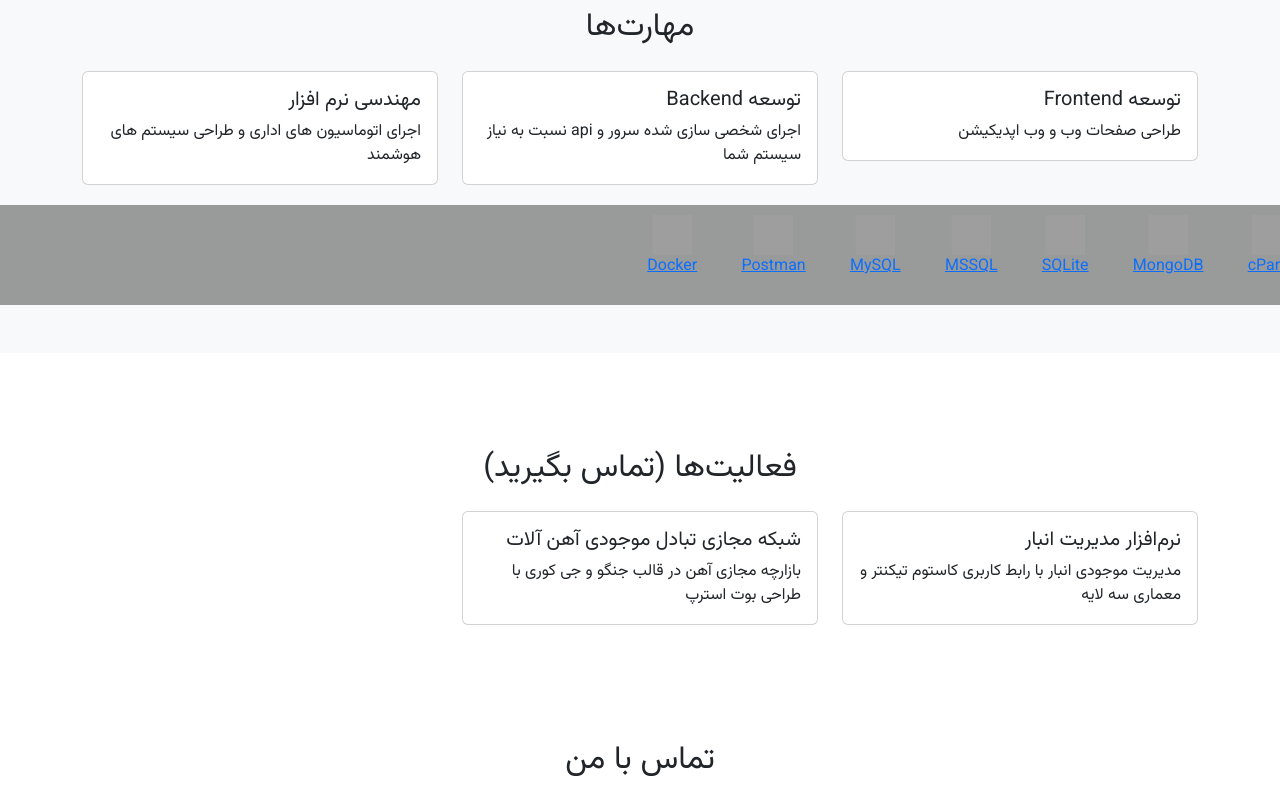
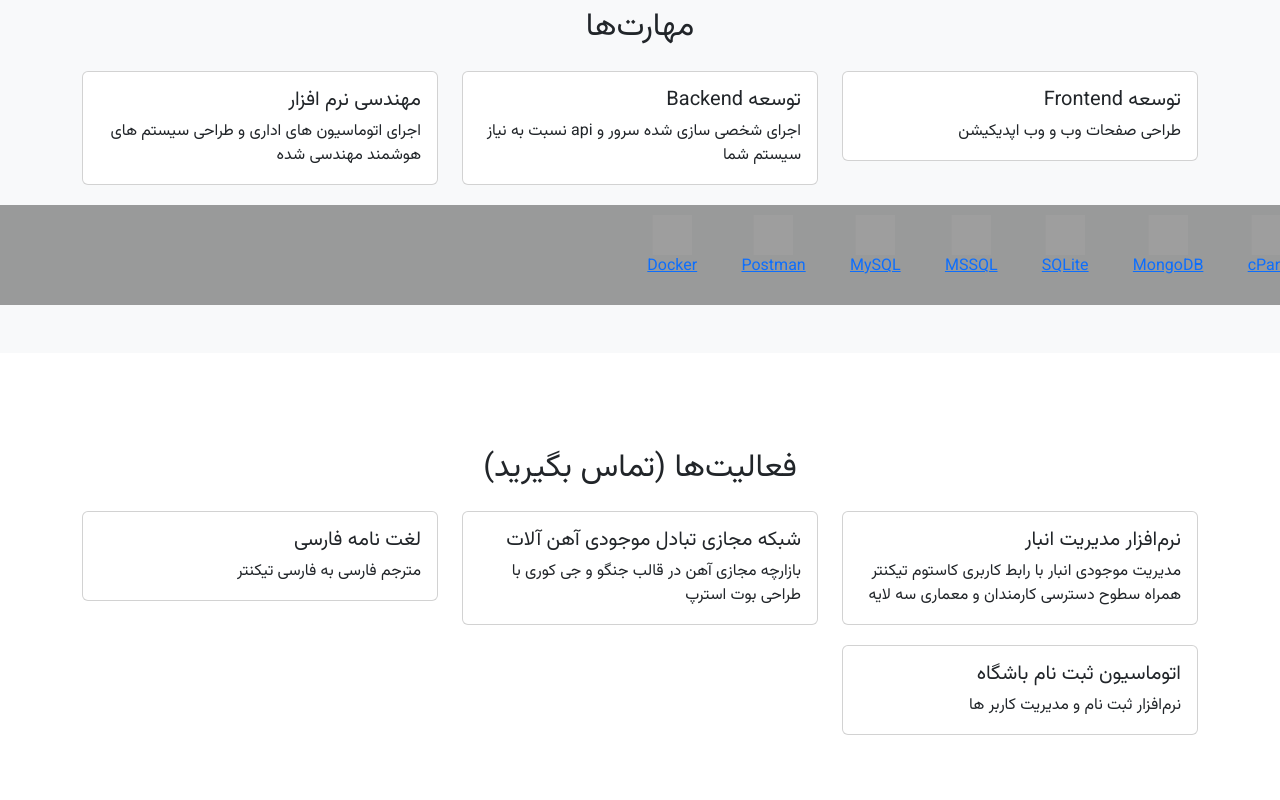
Before and after one commit to DanialKK/resume, a plain HTML site: page index.html in a window 1280 px wide. Shown: the part 800-1600 px from the top of the page. Drawn offline with nearby package versions, Linux system fonts and the light colour scheme; grey boxes are pictures that could not be loaded.

Commit message:
added some information

```diff
--- a/index.html
+++ b/index.html
@@ -90,7 +90,7 @@
                     <div class="card animate__animated animate__fadeInUp">
                         <div class="card-body text-end">
                             <h5 class="card-title">مهندسی نرم افزار</h5>
-                            <p class="card-text">اجرای اتوماسیون های اداری و طراحی سیستم های هوشمند</p>
+                            <p class="card-text">اجرای اتوماسیون های اداری و طراحی سیستم های هوشمند مهندسی شده</p>
                         </div>
                     </div>
                 </div>
@@ -245,7 +245,7 @@
                     <div class="card animate__animated animate__fadeInUp">
                         <div class="card-body text-end">
                             <h5 class="card-title">نرم‌افزار مدیریت انبار</h5>
-                            <p class="card-text">مدیریت موجودی انبار با رابط کاربری کاستوم تیکنتر و معماری سه لایه</p>
+                            <p class="card-text">مدیریت موجودی انبار با رابط کاربری کاستوم تیکنتر همراه سطوح دسترسی کارمندان و معماری سه لایه</p>
                             <!-- <a href="" class="btn btn-primary" target="_blank">مشاهده</a> -->
                         </div>
                     </div>
@@ -255,6 +255,24 @@
                         <div class="card-body text-end">
                             <h5 class="card-title">شبکه مجازی تبادل موجودی آهن آلات</h5>
                             <p class="card-text">بازارچه مجازی آهن در قالب جنگو و جی کوری با طراحی بوت استرپ</p>
+                            <!-- <a href="" class="btn btn-primary" target="_blank">مشاهده</a> -->
+                        </div>
+                    </div>
+                </div>
+                <div class="col-md-4">
+                    <div class="card animate__animated animate__fadeInUp">
+                        <div class="card-body text-end">
+                            <h5 class="card-title">لغت نامه فارسی</h5>
+                            <p class="card-text">مترجم فارسی به فارسی تیکنتر</p>
+                            <!-- <a href="" class="btn btn-primary" target="_blank">مشاهده</a> -->
+                        </div>
+                    </div>
+                </div>
+                <div class="col-md-4">
+                    <div class="card animate__animated animate__fadeInUp">
+                        <div class="card-body text-end">
+                            <h5 class="card-title">اتوماسیون ثبت نام باشگاه</h5>
+                            <p class="card-text">نرم‌افزار ثبت نام و مدیریت کاربر ها</p>
                             <!-- <a href="" class="btn btn-primary" target="_blank">مشاهده</a> -->
                         </div>
                     </div>
```
